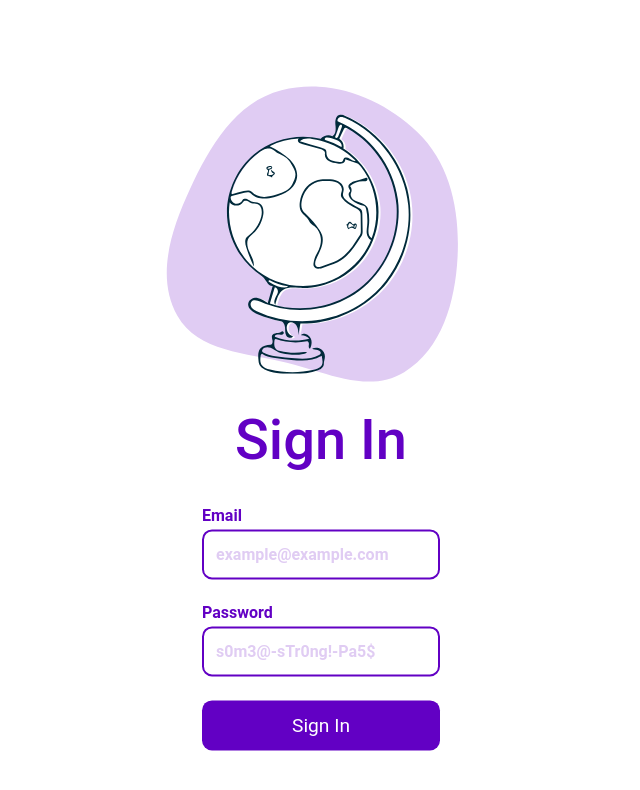
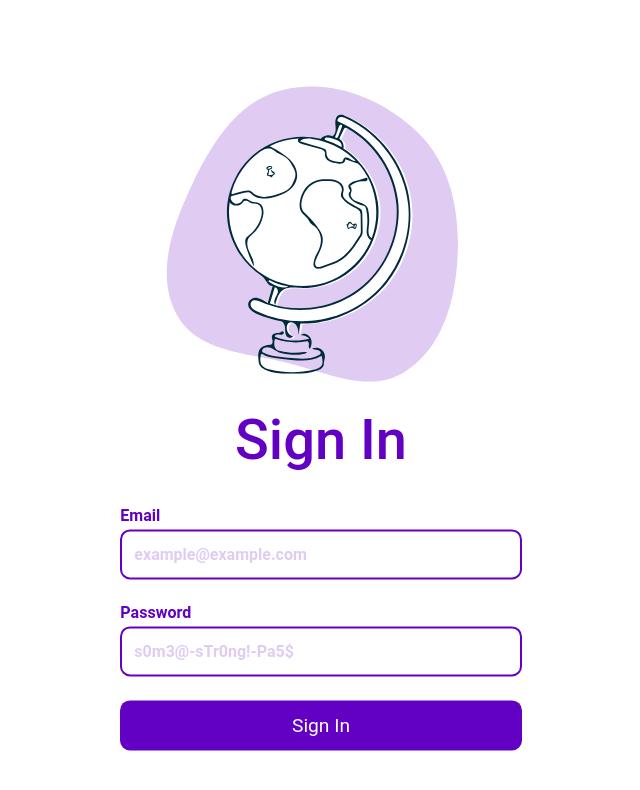
Before and after one commit to tsamantanis/kite-spots, a React (Create React App) app in the folder frontend/: page /login in a window 1280 px wide. Shown: the top 790 px of the page, without its empty margins (319-959 px from the left). Built offline with nearby package versions, Linux system fonts and the light colour scheme.

Commit message:
Responsive login design

```diff
--- a/frontend/src/pages/LoginRegister.css
+++ b/frontend/src/pages/LoginRegister.css
@@ -19,6 +19,11 @@
   right: 0;
   top: 50%;
   transform: translateY(-50%);
+  padding: 2rem;
+}
+
+form {
+    width: 100%;
 }
 
 .input-group {
@@ -67,3 +72,15 @@ button {
     color: white;
     font-size: 1.2rem;
 }
+
+@media only screen and (min-width: 768px) {
+    form {
+        max-width: 50% !important;
+    }
+}
+
+@media only screen and (min-width: 1200px) {
+    form {
+        max-width: 33% !important;
+    }
+}
```
